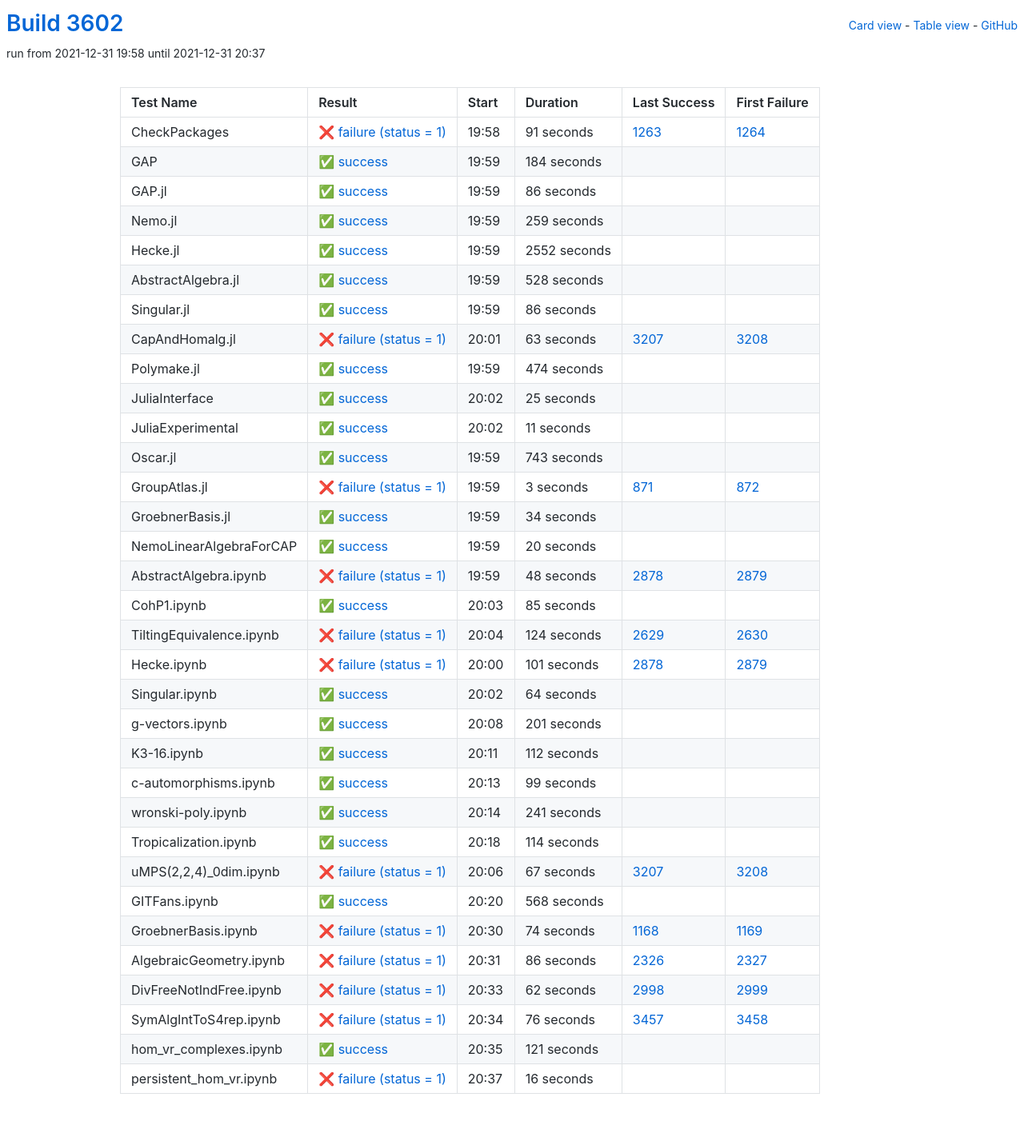
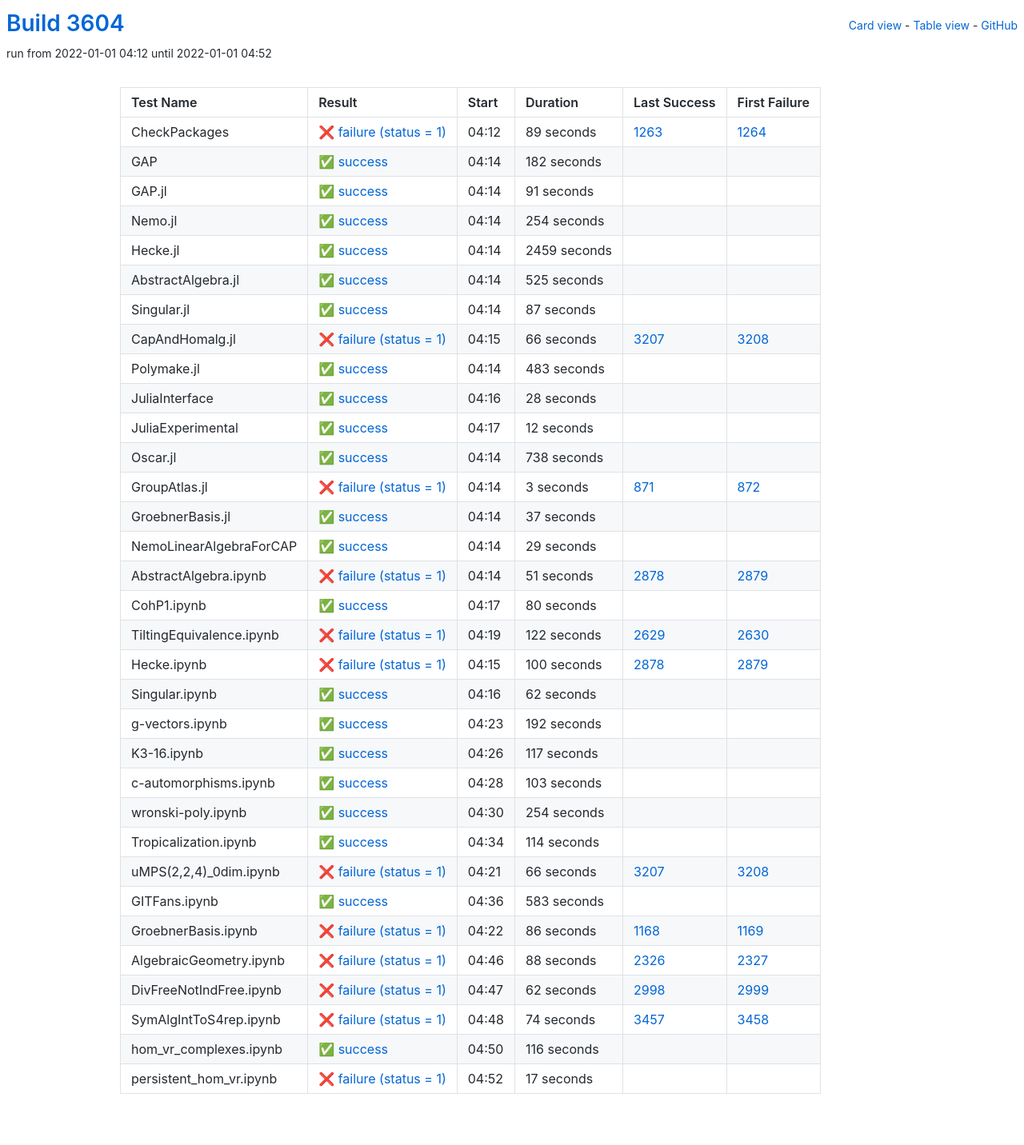
Before and after one commit to oscar-system/oscar-ci-status-stable, a Jekyll site: the page built from table.html, in a window 1280 px wide. Shown: the whole page at 80% size. Built offline with Jekyll 4.4.1, drawn with Linux system fonts in a browser that asks for light colours.

Commit message:
Build #3604

```diff
--- a/_data/ci.yml
+++ b/_data/ci.yml
@@ -1,6 +1,6 @@
 ---
-build: 3602
-build_url: https://oscarci.mathematik.uni-kl.de/job/oscar-stable/3602/
+build: 3604
+build_url: https://oscarci.mathematik.uni-kl.de/job/oscar-stable/3604/
 job: oscar-stable
 organization: oscar-system
 repo: oscar-ci-status-stable
@@ -8,152 +8,152 @@ repourl: https://github.com/oscar-system/oscar-ci-status-stable
 tests:
 - name: CheckPackages
   id: checkpackages
-  log: https://oscarci.mathematik.uni-kl.de/job/oscar-stable/3602/artifact/logs/build-3602/CheckPackages.log
-  start: 2021-12-31 19:58
+  log: https://oscarci.mathematik.uni-kl.de/job/oscar-stable/3604/artifact/logs/build-3604/CheckPackages.log
+  start: 2022-01-01 04:12
   success: false
   exitcode: 1
   status: failure
-  duration: 91
+  duration: 89
   last_success: 1263
   last_success_url: https://oscarci.mathematik.uni-kl.de/job/oscar-stable/1263/
   first_failure: 1264
   first_failure_url: https://oscarci.mathematik.uni-kl.de/job/oscar-stable/1264/
 - name: GAP
   id: gap
-  log: https://oscarci.mathematik.uni-kl.de/job/oscar-stable/3602/artifact/logs/build-3602/GAP.log
-  start: 2021-12-31 19:59
+  log: https://oscarci.mathematik.uni-kl.de/job/oscar-stable/3604/artifact/logs/build-3604/GAP.log
+  start: 2022-01-01 04:14
   success: true
   exitcode: 0
   status: success
-  duration: 184
+  duration: 182
   last_success: false
   last_success_url:
   first_failure: false
   first_failure_url:
 - name: GAP.jl
   id: gap-jl
-  log: https://oscarci.mathematik.uni-kl.de/job/oscar-stable/3602/artifact/logs/build-3602/GAP.jl.log
-  start: 2021-12-31 19:59
+  log: https://oscarci.mathematik.uni-kl.de/job/oscar-stable/3604/artifact/logs/build-3604/GAP.jl.log
+  start: 2022-01-01 04:14
   success: true
   exitcode: 0
   status: success
-  duration: 86
+  duration: 91
   last_success: false
   last_success_url:
   first_failure: false
   first_failure_url:
 - name: Nemo.jl
   id: nemo-jl
-  log: https://oscarci.mathematik.uni-kl.de/job/oscar-stable/3602/artifact/logs/build-3602/Nemo.jl.log
-  start: 2021-12-31 19:59
+  log: https://oscarci.mathematik.uni-kl.de/job/oscar-stable/3604/artifact/logs/build-3604/Nemo.jl.log
+  start: 2022-01-01 04:14
   success: true
   exitcode: 0
   status: success
-  duration: 259
+  duration: 254
   last_success: false
   last_success_url:
   first_failure: false
   first_failure_url:
 - name: Hecke.jl
   id: hecke-jl
-  log: https://oscarci.mathematik.uni-kl.de/job/oscar-stable/3602/artifact/logs/build-3602/Hecke.jl.log
-  start: 2021-12-31 19:59
+  log: https://oscarci.mathematik.uni-kl.de/job/oscar-stable/3604/artifact/logs/build-3604/Hecke.jl.log
+  start: 2022-01-01 04:14
   success: true
   exitcode: 0
   status: success
-  duration: 2552
+  duration: 2459
   last_success: false
   last_success_url:
   first_failure: false
   first_failure_url:
 - name: AbstractAlgebra.jl
   id: abstractalgebra-jl
-  log: https://oscarci.mathematik.uni-kl.de/job/oscar-stable/3602/artifact/logs/build-3602/AbstractAlgebra.jl.log
-  start: 2021-12-31 19:59
+  log: https://oscarci.mathematik.uni-kl.de/job/oscar-stable/3604/artifact/logs/build-3604/AbstractAlgebra.jl.log
+  start: 2022-01-01 04:14
   success: true
   exitcode: 0
   status: success
-  duration: 528
+  duration: 525
   last_success: false
   last_success_url:
   first_failure: false
   first_failure_url:
 - name: Singular.jl
   id: singular-jl
-  log: https://oscarci.mathematik.uni-kl.de/job/oscar-stable/3602/artifact/logs/build-3602/Singular.jl.log
-  start: 2021-12-31 19:59
+  log: https://oscarci.mathematik.uni-kl.de/job/oscar-stable/3604/artifact/logs/build-3604/Singular.jl.log
+  start: 2022-01-01 04:14
   success: true
   exitcode: 0
   status: success
-  duration: 86
+  duration: 87
   last_success: false
   last_success_url:
   first_failure: false
   first_failure_url:
 - name: CapAndHomalg.jl
   id: capandhomalg-jl
-  log: https://oscarci.mathematik.uni-kl.de/job/oscar-stable/3602/artifact/logs/build-3602/CapAndHomalg.jl.log
-  start: 2021-12-31 20:01
+  log: https://oscarci.mathematik.uni-kl.de/job/oscar-stable/3604/artifact/logs/build-3604/CapAndHomalg.jl.log
+  start: 2022-01-01 04:15
   success: false
   exitcode: 1
   status: failure
-  duration: 63
+  duration: 66
   last_success: 3207
   last_success_url: https://oscarci.mathematik.uni-kl.de/job/oscar-stable/3207/
   first_failure: 3208
   first_failure_url: https://oscarci.mathematik.uni-kl.de/job/oscar-stable/3208/
 - name: Polymake.jl
   id: polymake-jl
-  log: https://oscarci.mathematik.uni-kl.de/job/oscar-stable/3602/artifact/logs/build-3602/Polymake.jl.log
-  start: 2021-12-31 19:59
+  log: https://oscarci.mathematik.uni-kl.de/job/oscar-stable/3604/artifact/logs/build-3604/Polymake.jl.log
+  start: 2022-01-01 04:14
   success: true
   exitcode: 0
   status: success
-  duration: 474
+  duration: 483
   last_success: false
   last_success_url:
   first_failure: false
   first_failure_url:
 - name: JuliaInterface
   id: juliainterface
-  log: https://oscarci.mathematik.uni-kl.de/job/oscar-stable/3602/artifact/logs/build-3602/JuliaInterface.log
-  start: 2021-12-31 20:02
+  log: https://oscarci.mathematik.uni-kl.de/job/oscar-stable/3604/artifact/logs/build-3604/JuliaInterface.log
+  start: 2022-01-01 04:16
   success: true
   exitcode: 0
   status: success
-  duration: 25
+  duration: 28
   last_success: false
   last_success_url:
   first_failure: false
   first_failure_url:
 - name: JuliaExperimental
   id: juliaexperimental
-  log: https://oscarci.mathematik.uni-kl.de/job/oscar-stable/3602/artifact/logs/build-3602/JuliaExperimental.log
-  start: 2021-12-31 20:02
+  log: https://oscarci.mathematik.uni-kl.de/job/oscar-stable/3604/artifact/logs/build-3604/JuliaExperimental.log
+  start: 2022-01-01 04:17
   success: true
   exitcode: 0
   status: success
-  duration: 11
+  duration: 12
   last_success: false
   last_success_url:
   first_failure: false
   first_failure_url:
 - name: Oscar.jl
   id: oscar-jl
-  log: https://oscarci.mathematik.uni-kl.de/job/oscar-stable/3602/artifact/logs/build-3602/Oscar.jl.log
-  start: 2021-12-31 19:59
+  log: https://oscarci.mathematik.uni-kl.de/job/oscar-stable/3604/artifact/logs/build-3604/Oscar.jl.log
+  start: 2022-01-01 04:14
   success: true
   exitcode: 0
   status: success
-  duration: 743
+  duration: 738
   last_success: false
   last_success_url:
   first_failure: false
   first_failure_url:
 - name: GroupAtlas.jl
   id: groupatlas-jl
-  log: https://oscarci.mathematik.uni-kl.de/job/oscar-stable/3602/artifact/logs/build-3602/GroupAtlas.jl.log
-  start: 2021-12-31 19:59
+  log: https://oscarci.mathematik.uni-kl.de/job/oscar-stable/3604/artifact/logs/build-3604/GroupAtlas.jl.log
+  start: 2022-01-01 04:14
   success: false
   exitcode: 1
   status: failure
@@ -164,140 +164,140 @@ tests:
   first_failure_url: https://oscarci.mathematik.uni-kl.de/job/oscar-stable/872/
 - name: GroebnerBasis.jl
   id: groebnerbasis-jl
-  log: https://oscarci.mathematik.uni-kl.de/job/oscar-stable/3602/artifact/logs/build-3602/GroebnerBasis.jl.log
-  start: 2021-12-31 19:59
+  log: https://oscarci.mathematik.uni-kl.de/job/oscar-stable/3604/artifact/logs/build-3604/GroebnerBasis.jl.log
+  start: 2022-01-01 04:14
   success: true
   exitcode: 0
   status: success
-  duration: 34
+  duration: 37
   last_success: false
   last_success_url:
   first_failure: false
   first_failure_url:
 - name: NemoLinearAlgebraForCAP
   id: nemolinearalgebraforcap
-  log: https://oscarci.mathematik.uni-kl.de/job/oscar-stable/3602/artifact/logs/build-3602/NemoLinearAlgebraForCAP.log
-  start: 2021-12-31 19:59
+  log: https://oscarci.mathematik.uni-kl.de/job/oscar-stable/3604/artifact/logs/build-3604/NemoLinearAlgebraForCAP.log
+  start: 2022-01-01 04:14
   success: true
   exitcode: 0
   status: success
-  duration: 20
+  duration: 29
   last_success: false
   last_success_url:
   first_failure: false
   first_failure_url:
 - name: AbstractAlgebra.ipynb
   id: abstractalgebra-ipynb
-  log: https://oscarci.mathematik.uni-kl.de/job/oscar-stable/3602/artifact/logs/build-3602/AbstractAlgebra.ipynb.log
-  start: 2021-12-31 19:59
+  log: https://oscarci.mathematik.uni-kl.de/job/oscar-stable/3604/artifact/logs/build-3604/AbstractAlgebra.ipynb.log
+  start: 2022-01-01 04:14
   success: false
   exitcode: 1
   status: failure
-  duration: 48
+  duration: 51
   last_success: 2878
   last_success_url: https://oscarci.mathematik.uni-kl.de/job/oscar-stable/2878/
   first_failure: 2879
   first_failure_url: https://oscarci.mathematik.uni-kl.de/job/oscar-stable/2879/
 - name: CohP1.ipynb
   id: cohp1-ipynb
-  log: https://oscarci.mathematik.uni-kl.de/job/oscar-stable/3602/artifact/logs/build-3602/CohP1.ipynb.log
-  start: 2021-12-31 20:03
+  log: https://oscarci.mathematik.uni-kl.de/job/oscar-stable/3604/artifact/logs/build-3604/CohP1.ipynb.log
+  start: 2022-01-01 04:17
   success: true
   exitcode: 0
   status: success
-  duration: 85
+  duration: 80
   last_success: false
   last_success_url:
   first_failure: false
   first_failure_url:
 - name: TiltingEquivalence.ipynb
   id: tiltingequivalence-ipynb
-  log: https://oscarci.mathematik.uni-kl.de/job/oscar-stable/3602/artifact/logs/build-3602/TiltingEquivalence.ipynb.log
-  start: 2021-12-31 20:04
+  log: https://oscarci.mathematik.uni-kl.de/job/oscar-stable/3604/artifact/logs/build-3604/TiltingEquivalence.ipynb.log
+  start: 2022-01-01 04:19
   success: false
   exitcode: 1
   status: failure
-  duration: 124
+  duration: 122
   last_success: 2629
   last_success_url: https://oscarci.mathematik.uni-kl.de/job/oscar-stable/2629/
   first_failure: 2630
   first_failure_url: https://oscarci.mathematik.uni-kl.de/job/oscar-stable/2630/
 - name: Hecke.ipynb
   id: hecke-ipynb
-  log: https://oscarci.mathematik.uni-kl.de/job/oscar-stable/3602/artifact/logs/build-3602/Hecke.ipynb.log
-  start: 2021-12-31 20:00
+  log: https://oscarci.mathematik.uni-kl.de/job/oscar-stable/3604/artifact/logs/build-3604/Hecke.ipynb.log
+  start: 2022-01-01 04:15
   success: false
   exitcode: 1
   status: failure
-  duration: 101
+  duration: 100
   last_success: 2878
   last_success_url: https://oscarci.mathematik.uni-kl.de/job/oscar-stable/2878/
   first_failure: 2879
   first_failure_url: https://oscarci.mathematik.uni-kl.de/job/oscar-stable/2879/
 - name: Singular.ipynb
   id: singular-ipynb
-  log: https://oscarci.mathematik.uni-kl.de/job/oscar-stable/3602/artifact/logs/build-3602/Singular.ipynb.log
-  start: 2021-12-31 20:02
+  log: https://oscarci.mathematik.uni-kl.de/job/oscar-stable/3604/artifact/logs/build-3604/Singular.ipynb.log
+  start: 2022-01-01 04:16
   success: true
   exitcode: 0
   status: success
-  duration: 64
+  duration: 62
   last_success: false
   last_success_url:
   first_failure: false
   first_failure_url:
 - name: g-vectors.ipynb
   id: g-vectors-ipynb
-  log: https://oscarci.mathematik.uni-kl.de/job/oscar-stable/3602/artifact/logs/build-3602/g-vectors.ipynb.log
-  start: 2021-12-31 20:08
+  log: https://oscarci.mathematik.uni-kl.de/job/oscar-stable/3604/artifact/logs/build-3604/g-vectors.ipynb.log
+  start: 2022-01-01 04:23
   success: true
   exitcode: 0
   status: success
-  duration: 201
+  duration: 192
   last_success: false
   last_success_url:
   first_failure: false
   first_failure_url:
 - name: K3-16.ipynb
   id: k3-16-ipynb
-  log: https://oscarci.mathematik.uni-kl.de/job/oscar-stable/3602/artifact/logs/build-3602/K3-16.ipynb.log
-  start: 2021-12-31 20:11
+  log: https://oscarci.mathematik.uni-kl.de/job/oscar-stable/3604/artifact/logs/build-3604/K3-16.ipynb.log
+  start: 2022-01-01 04:26
   success: true
   exitcode: 0
   status: success
-  duration: 112
+  duration: 117
   last_success: false
   last_success_url:
   first_failure: false
   first_failure_url:
 - name: c-automorphisms.ipynb
   id: c-automorphisms-ipynb
-  log: https://oscarci.mathematik.uni-kl.de/job/oscar-stable/3602/artifact/logs/build-3602/c-automorphisms.ipynb.log
-  start: 2021-12-31 20:13
+  log: https://oscarci.mathematik.uni-kl.de/job/oscar-stable/3604/artifact/logs/build-3604/c-automorphisms.ipynb.log
+  start: 2022-01-01 04:28
   success: true
   exitcode: 0
   status: success
-  duration: 99
+  duration: 103
   last_success: false
   last_success_url:
   first_failure: false
   first_failure_url:
 - name: wronski-poly.ipynb
   id: wronski-poly-ipynb
-  log: https://oscarci.mathematik.uni-kl.de/job/oscar-stable/3602/artifact/logs/build-3602/wronski-poly.ipynb.log
-  start: 2021-12-31 20:14
+  log: https://oscarci.mathematik.uni-kl.de/job/oscar-stable/3604/artifact/logs/build-3604/wronski-poly.ipynb.log
+  start: 2022-01-01 04:30
   success: true
   exitcode: 0
   status: success
-  duration: 241
+  duration: 254
   last_success: false
   last_success_url:
   first_failure: false
   first_failure_url:
 - name: Tropicalization.ipynb
   id: tropicalization-ipynb
-  log: https://oscarci.mathematik.uni-kl.de/job/oscar-stable/3602/artifact/logs/build-3602/Tropicalization.ipynb.log
-  start: 2021-12-31 20:18
+  log: https://oscarci.mathematik.uni-kl.de/job/oscar-stable/3604/artifact/logs/build-3604/Tropicalization.ipynb.log
+  start: 2022-01-01 04:34
   success: true
   exitcode: 0
   status: success
@@ -308,56 +308,56 @@ tests:
   first_failure_url:
 - name: uMPS(2,2,4)_0dim.ipynb
   id: umps-2-2-4-0dim-ipynb
-  log: https://oscarci.mathematik.uni-kl.de/job/oscar-stable/3602/artifact/logs/build-3602/uMPS-2-2-4-_0dim.ipynb.log
-  start: 2021-12-31 20:06
+  log: https://oscarci.mathematik.uni-kl.de/job/oscar-stable/3604/artifact/logs/build-3604/uMPS-2-2-4-_0dim.ipynb.log
+  start: 2022-01-01 04:21
   success: false
   exitcode: 1
   status: failure
-  duration: 67
+  duration: 66
   last_success: 3207
   last_success_url: https://oscarci.mathematik.uni-kl.de/job/oscar-stable/3207/
   first_failure: 3208
   first_failure_url: https://oscarci.mathematik.uni-kl.de/job/oscar-stable/3208/
 - name: GITFans.ipynb
   id: gitfans-ipynb
-  log: https://oscarci.mathematik.uni-kl.de/job/oscar-stable/3602/artifact/logs/build-3602/GITFans.ipynb.log
-  start: 2021-12-31 20:20
+  log: https://oscarci.mathematik.uni-kl.de/job/oscar-stable/3604/artifact/logs/build-3604/GITFans.ipynb.log
+  start: 2022-01-01 04:36
   success: true
   exitcode: 0
   status: success
-  duration: 568
+  duration: 583
   last_success: false
   last_success_url:
   first_failure: false
   first_failure_url:
 - name: GroebnerBasis.ipynb
   id: groebnerbasis-ipynb
-  log: https://oscarci.mathematik.uni-kl.de/job/oscar-stable/3602/artifact/logs/build-3602/GroebnerBasis.ipynb.log
-  start: 2021-12-31 20:30
+  log: https://oscarci.mathematik.uni-kl.de/job/oscar-stable/3604/artifact/logs/build-3604/GroebnerBasis.ipynb.log
+  start: 2022-01-01 04:22
   success: false
   exitcode: 1
   status: failure
-  duration: 74
+  duration: 86
   last_success: 1168
   last_success_url: https://oscarci.mathematik.uni-kl.de/job/oscar-stable/1168/
   first_failure: 1169
   first_failure_url: https://oscarci.mathematik.uni-kl.de/job/oscar-stable/1169/
 - name: AlgebraicGeometry.ipynb
   id: algebraicgeometry-ipynb
-  log: https://oscarci.mathematik.uni-kl.de/job/oscar-stable/3602/artifact/logs/build-3602/AlgebraicGeometry.ipynb.log
-  start: 2021-12-31 20:31
+  log: https://oscarci.mathematik.uni-kl.de/job/oscar-stable/3604/artifact/logs/build-3604/AlgebraicGeometry.ipynb.log
+  start: 2022-01-01 04:46
   success: false
   exitcode: 1
   status: failure
-  duration: 86
+  duration: 88
   last_success: 2326
   last_success_url: https://oscarci.mathematik.uni-kl.de/job/oscar-stable/2326/
   first_failure: 2327
   first_failure_url: https://oscarci.mathematik.uni-kl.de/job/oscar-stable/2327/
 - name: DivFreeNotIndFree.ipynb
   id: divfreenotindfree-ipynb
-  log: https://oscarci.mathematik.uni-kl.de/job/oscar-stable/3602/artifact/logs/build-3602/DivFreeNotIndFree.ipynb.log
-  start: 2021-12-31 20:33
+  log: https://oscarci.mathematik.uni-kl.de/job/oscar-stable/3604/artifact/logs/build-3604/DivFreeNotIndFree.ipynb.log
+  start: 2022-01-01 04:47
   success: false
   exitcode: 1
   status: failure
@@ -368,36 +368,36 @@ tests:
   first_failure_url: https://oscarci.mathematik.uni-kl.de/job/oscar-stable/2999/
 - name: SymAlgIntToS4rep.ipynb
   id: symalginttos4rep-ipynb
-  log: https://oscarci.mathematik.uni-kl.de/job/oscar-stable/3602/artifact/logs/build-3602/SymAlgIntToS4rep.ipynb.log
-  start: 2021-12-31 20:34
+  log: https://oscarci.mathematik.uni-kl.de/job/oscar-stable/3604/artifact/logs/build-3604/SymAlgIntToS4rep.ipynb.log
+  start: 2022-01-01 04:48
   success: false
   exitcode: 1
   status: failure
-  duration: 76
+  duration: 74
   last_success: 3457
   last_success_url: https://oscarci.mathematik.uni-kl.de/job/oscar-stable/3457/
   first_failure: 3458
   first_failure_url: https://oscarci.mathematik.uni-kl.de/job/oscar-stable/3458/
 - name: hom_vr_complexes.ipynb
   id: hom-vr-complexes-ipynb
-  log: https://oscarci.mathematik.uni-kl.de/job/oscar-stable/3602/artifact/logs/build-3602/hom_vr_complexes.ipynb.log
-  start: 2021-12-31 20:35
+  log: https://oscarci.mathematik.uni-kl.de/job/oscar-stable/3604/artifact/logs/build-3604/hom_vr_complexes.ipynb.log
+  start: 2022-01-01 04:50
   success: true
   exitcode: 0
   status: success
-  duration: 121
+  duration: 116
   last_success: false
   last_success_url:
   first_failure: false
   first_failure_url:
 - name: persistent_hom_vr.ipynb
   id: persistent-hom-vr-ipynb
-  log: https://oscarci.mathematik.uni-kl.de/job/oscar-stable/3602/artifact/logs/build-3602/persistent_hom_vr.ipynb.log
-  start: 2021-12-31 20:37
+  log: https://oscarci.mathematik.uni-kl.de/job/oscar-stable/3604/artifact/logs/build-3604/persistent_hom_vr.ipynb.log
+  start: 2022-01-01 04:52
   success: false
   exitcode: 1
   status: failure
-  duration: 16
+  duration: 17
   last_success: false
   last_success_url:
   first_failure: false
```
Also changed, not shown: README.md.
